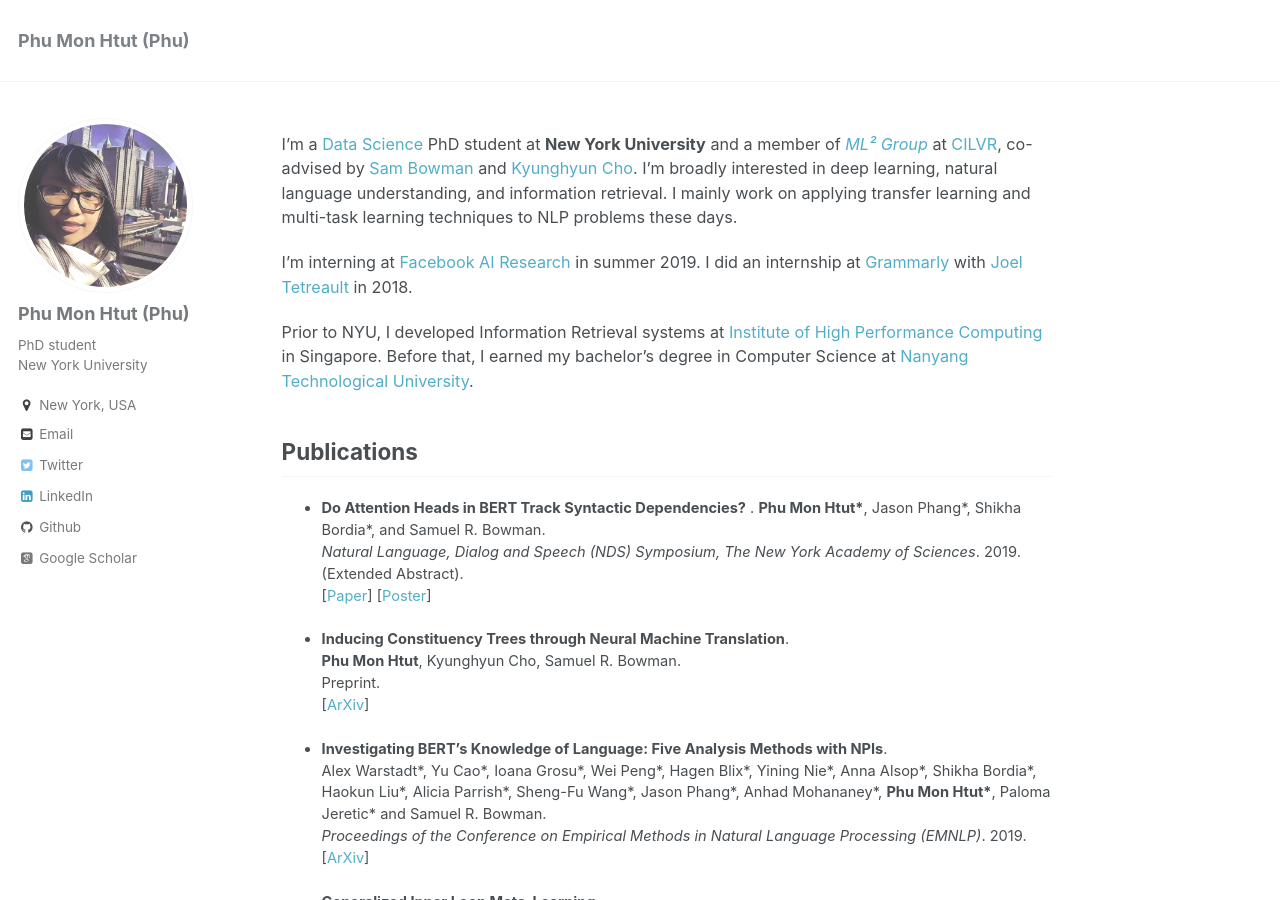
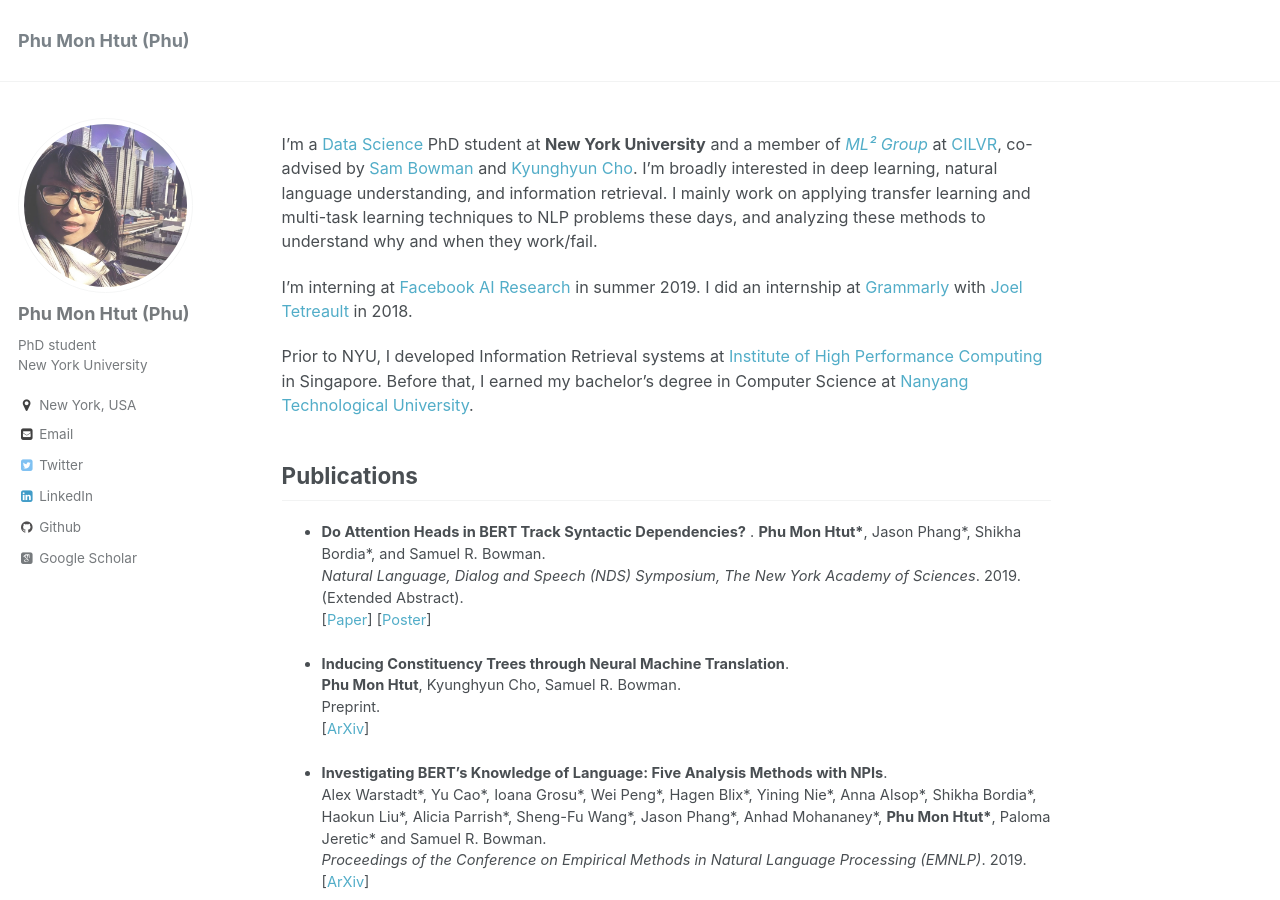
Before and after one commit to phu-pmh/phu-pmh.github.io, a Jekyll site: the page built from _pages/about.md, in a window 1280 px wide and 900 px high. Built offline with Jekyll 4.4.1, drawn with Linux system fonts in a browser that asks for light colours; some web fonts are replaced; some of the changed text lies outside the part shown.

Commit message:
Update about.md

```diff
--- a/_pages/about.md
+++ b/_pages/about.md
@@ -8,7 +8,7 @@ redirect_from:
   - /about.html
 ---
 
-I’m a [Data Science](https://cds.nyu.edu/) PhD student at **New York University** and a member of *[ML² Group](https://wp.nyu.edu/ml2/)* at [CILVR](https://wp.nyu.edu/cilvr/), co-advised by [Sam Bowman](https://www.nyu.edu/projects/bowman/) and [Kyunghyun Cho](http://www.kyunghyuncho.me/). I'm broadly interested in deep learning, natural language understanding, and information retrieval. I mainly work on applying transfer learning and multi-task learning techniques to NLP problems these days.
+I’m a [Data Science](https://cds.nyu.edu/) PhD student at **New York University** and a member of *[ML² Group](https://wp.nyu.edu/ml2/)* at [CILVR](https://wp.nyu.edu/cilvr/), co-advised by [Sam Bowman](https://www.nyu.edu/projects/bowman/) and [Kyunghyun Cho](http://www.kyunghyuncho.me/). I'm broadly interested in deep learning, natural language understanding, and information retrieval. I mainly work on applying transfer learning and multi-task learning techniques to NLP problems these days, and analyzing these methods to understand why and when they work/fail.
 
 I'm interning at [Facebook AI Research](https://research.fb.com/category/facebook-ai-research/) in summer 2019. I did an internship at [Grammarly](https://www.grammarly.com/) with [Joel Tetreault](https://www.cs.rochester.edu/~tetreaul/academic.html) in 2018.
 
```
Also changed, not shown: other parts of _pages/about.md (+1 -1 lines).
